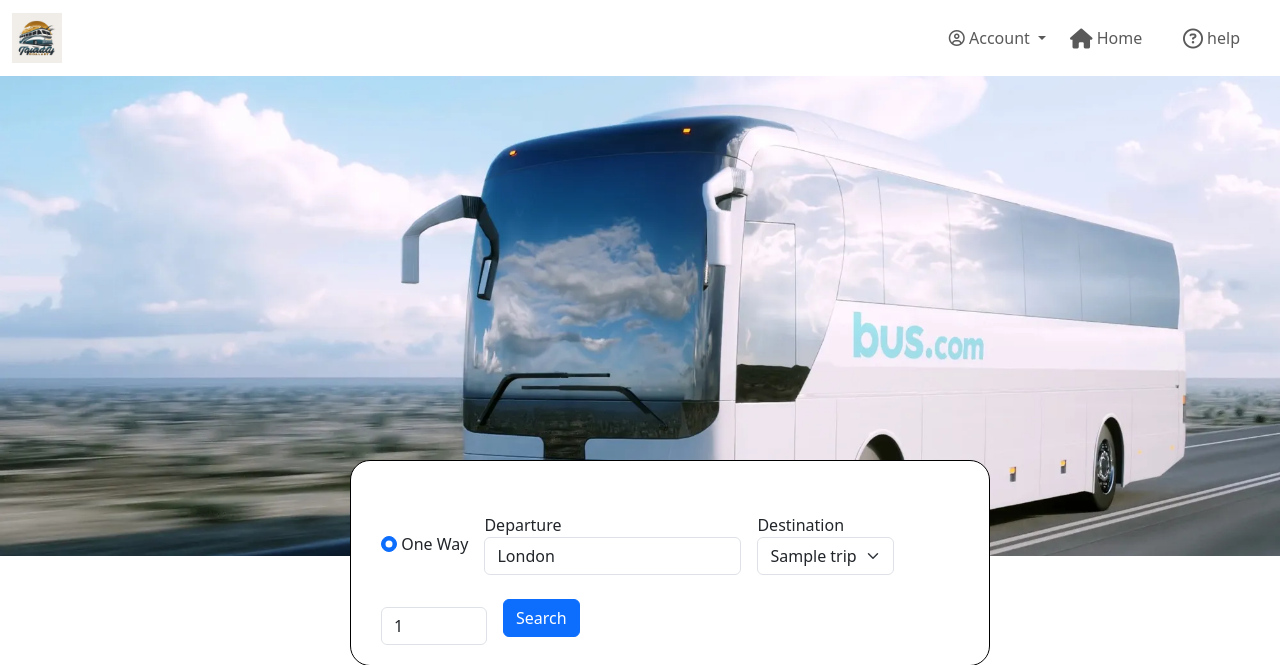
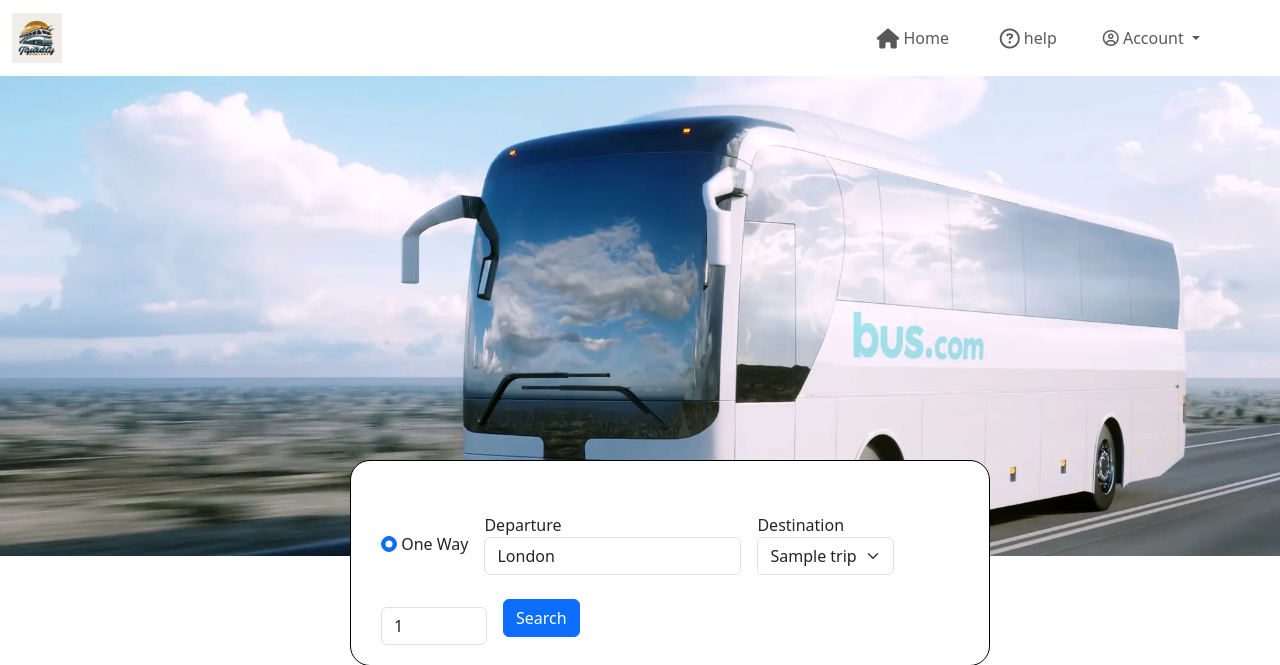
Before and after one commit to Chevy20/4474-test, a PHP site: page /HomePage.php in a window 1280 px wide. Shown: the top 665 px of the page. Run offline with PHP 8.4, Linux system fonts and the light colour scheme; the visitor is signed in with stand-in values (Sample User, id 1); tables that the repository leaves empty or names only in its code hold one stand-in row (values such as "Sample post"); some libraries are stand-ins or nearby versions.

Commit message:
Fix homepage

```diff
--- a/HomePage.php
+++ b/HomePage.php
@@ -23,7 +23,7 @@
 
     <style>
       .nav-item {
-        margin-right: 20px;
+        margin-right: 30px;
       }
     </style>
     <!-- Navigation Bar 1 -->
@@ -37,18 +37,7 @@
             </button>
             <div class="collapse navbar-collapse justify-content-end" id="navbarNav1">
                 <ul class="navbar-nav">
-                <li class="nav-item dropdown">
-                        <a class="nav-link dropdown-toggle" href="#" id="navbarDropdown" role="button" data-bs-toggle="dropdown" aria-expanded="false">
-                            <span><i class="fa-regular fa-circle-user"></i></span>
-                            <span>Account</span>
-                        </a>
-                        <ul class="dropdown-menu" aria-labelledby="navbarDropdown">
-                            <li><a class="dropdown-item nav-link" href="Wishlist.php">Wishlist</a></li>
-                            <li><a class="dropdown-item nav-link" href="#">Manage Bookings</a></li>
-                            <li><a class="dropdown-item nav-link" href="a.php">Account Settting</a></li>
-                            <li><a class="dropdown-item nav-link" href="logout.php">Log Out</a></li>
-                        </ul>
-                    </li>
+
                     <li class="nav-item">
                         <div class="row">
                           <a class="nav-link" href="HomePage.php">
@@ -64,9 +53,6 @@
 
                     </li>
                     <li class="nav-item">
-
-
-
                         <a class="nav-link" href="help.php">
                           <span>
                             &nbsp; &nbsp;
@@ -74,9 +60,19 @@
                           </span>
                           <span>help</span>
                         </a>
-
-
                     </li>
+                    <a class="nav-link dropdown-toggle nav-item" href="#" id="navbarDropdown" role="button" data-bs-toggle="dropdown" aria-expanded="false">
+                            <span><i class="fa-regular fa-circle-user"></i></span>
+                            <span>Account</span>
+                        </a>
+                        <li class="nav-item dropdown">
+                        <ul class="dropdown-menu" aria-labelledby="navbarDropdown">
+                            <li><a class="dropdown-item nav-link" href="Wishlist.php">Wishlist</a></li>
+                            <li><a class="dropdown-item nav-link" href="#">Manage Bookings</a></li>
+                            <li><a class="dropdown-item nav-link" href="a.php">Account Settting</a></li>
+                            <li><a class="dropdown-item nav-link" href="logout.php">Log Out</a></li>
+                        </ul>
+                        </li>
                 </ul>
             </div>
         </div>
```
